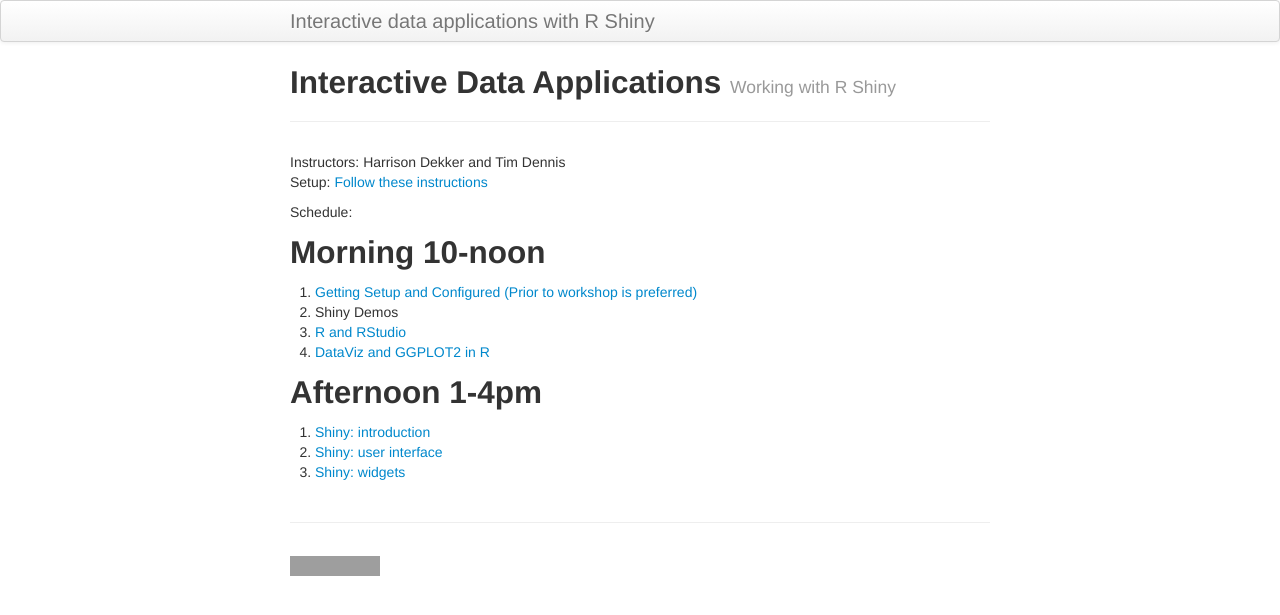
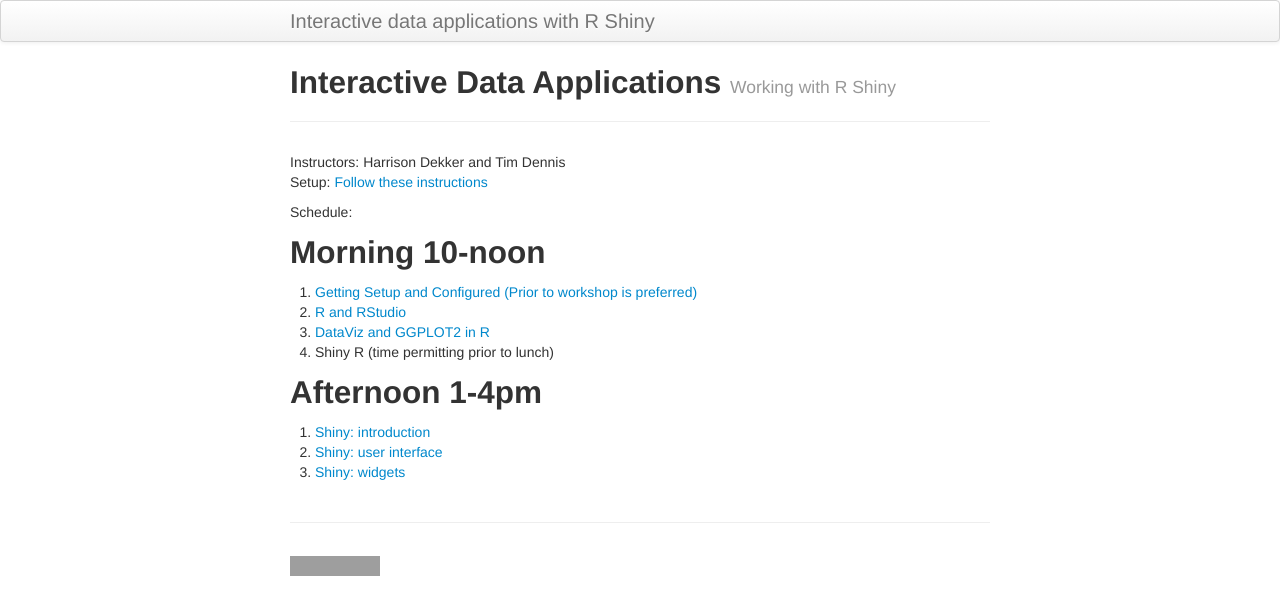
Before and after one commit to ucla-data-archive/elag2018-shiny, a Jekyll site: the page built from index.md, in a window 1280 px wide. Shown: the top 615 px of the page. Built offline with Jekyll 4.4.1, drawn with Linux system fonts in a browser that asks for light colours; grey boxes are pictures that could not be loaded.

Commit message:
updating schedule

```diff
--- a/index.md
+++ b/index.md
@@ -13,9 +13,9 @@
 ## Morning 10-noon
 
 1. [Getting Setup and Configured (Prior to workshop is preferred)](setup-r.html)
-2. Shiny Demos
 1. [R and RStudio](https://swcarpentry.github.io/r-novice-gapminder/01-rstudio-intro/)
 3. [DataViz and GGPLOT2 in R](pages/ggplot2_dataviz_basics.html)
+1. Shiny R (time permitting prior to lunch)
 
 ## Afternoon 1-4pm
 
```
